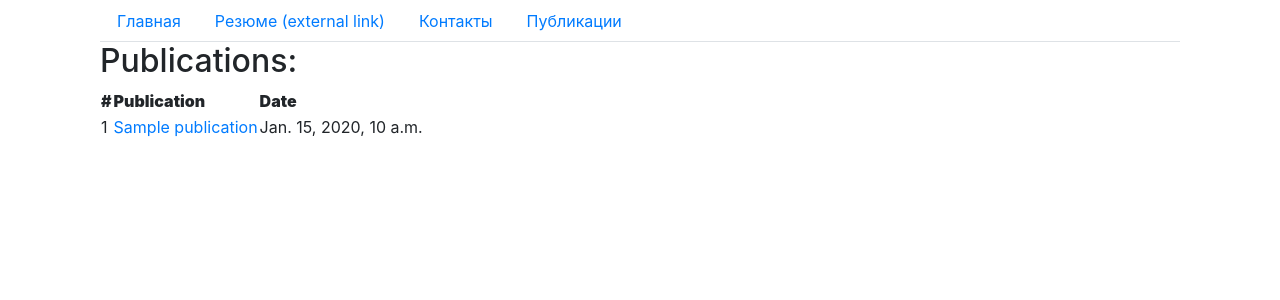
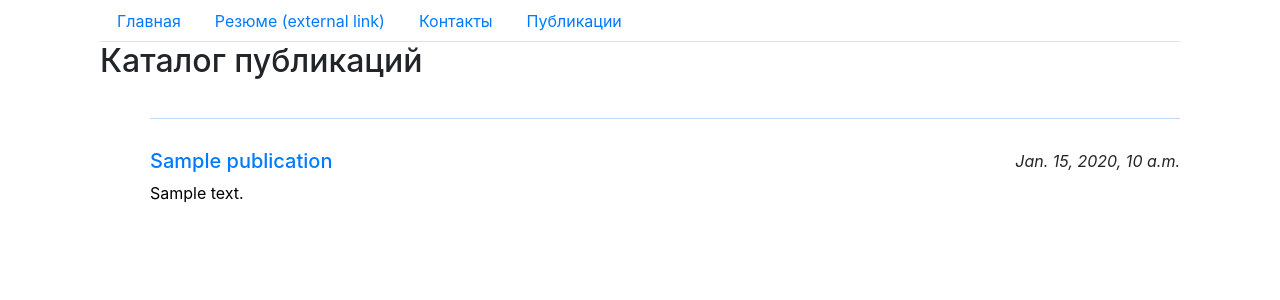
Before and after one commit to alina-andreevna/personal_blog, a Django app: page /publications/ in a window 1280 px wide. Shown: the top 300 px of the page. Run offline with Django 3.2, Linux system fonts and the light colour scheme; tables that the repository leaves empty hold one stand-in row (values such as "Sample post"); some libraries are stand-ins or nearby versions.

Commit message:
Publications page edited
Added Bootstrap design.
Added first strokes of pub's text on page.

```diff
--- a/templates/base.html
+++ b/templates/base.html
@@ -36,6 +36,19 @@
    .rightstr {
     text-align: right; /* Выравнивание по правому краю */
    }
+
+    .size {
+    color: black;
+    overflow: hidden;
+    text-overflow: ellipsis;
+    display: -moz-box;
+    -moz-box-orient: vertical;
+    display: -webkit-box;
+    -webkit-line-clamp: 3;
+    -webkit-box-orient: vertical;
+    line-clamp: 3;
+    box-orient: vertical;
+    }
 
     </style>
 
--- a/templates/publications.html
+++ b/templates/publications.html
@@ -4,19 +4,34 @@
 
 {% block content %}
 
-<h2>Publications:</h2>
-<table>
-    <thead>
-        <th><b>#</b></th>
-        <th><b>Publication</b></th>
-        <th><b>Date</b></th>
-    </thead>
-    {% for publication in publications %}
-        <tr>
-            <td>{{ publication.id }}</td>
-            <td><a href="/publication/{{ publication.id }}" >{{ publication.title }}</td>
-            <td>{{ publication.date }}</td>
-        </tr>
-    {% endfor %}
-</table>
+<h2>Каталог публикаций</h2>
+<!-- Block level -->
+<!--/<div class="row">-->
+<!--  <div class="col-40 text-truncate">-->
+<!--    FPGA (англ. field-programmable gate array) содержат блоки умножения-суммирования, которые широко применяются при обработке сигналов (DSP, англ. digital signal processing), а также логические элементы (как правило, на базе таблиц перекодировки — таблиц истинности) и их блоки коммутации. FPGA обычно используются для обработки сигналов, имеют больше логических элементов и более гибкую архитектуру, чем CPLD. Программа для FPGA хранится в распределённой памяти, которая может быть выполнена как на основе энергозависимых ячеек статического ОЗУ (подобные микросхемы производят, например, фирмы «Xilinx» и «Altera») — в этом случае программа не сохраняется при исчезновении электропитания микросхемы, так и на основе энергонезависимых ячеек flash-памяти или перемычек antifuse (такие микросхемы производит фирма «Actel» и «Lattice Semiconductor») — в этих случаях программа сохраняется при исчезновении электропитания. Если программа хранится в энергозависимой памяти, то при каждом включении питания микросхемы необходимо заново конфигурировать её при помощи начального загрузчика, который может быть встроен и в саму FPGA. Альтернативой ПЛИС FPGA являются более медленные цифровые процессоры обработки сигналов. FPGA применяются также, как ускорители универсальных процессоров в суперкомпьютерах (например, компьютер «Cray XD1» компании «Cray», проект «RASC» компании «Silicon Graphics» («SGI»)).-->
+<!--  </div>-->
+<!--</div>-->
+{% for publication in publications %}
+
+    <div class="media">
+        <div class="media-body">
+
+            <div class="line"></div>
+
+            <div class="leftstr">
+                <h5 class="mt-0"><a href="/publication/{{ publication.id }}" >{{ publication.title }}</a></h5>
+            </div>
+
+            <div class="rightstr">
+                <i class="mt-0">{{ publication.date }}</i>
+            </div>
+
+            <div style="clear: left"></div>
+
+            <div class="size">{{ publication.text }}</div>
+        </div>
+    </div>
+
+{% endfor %}
+
 {% endblock content %}
```
